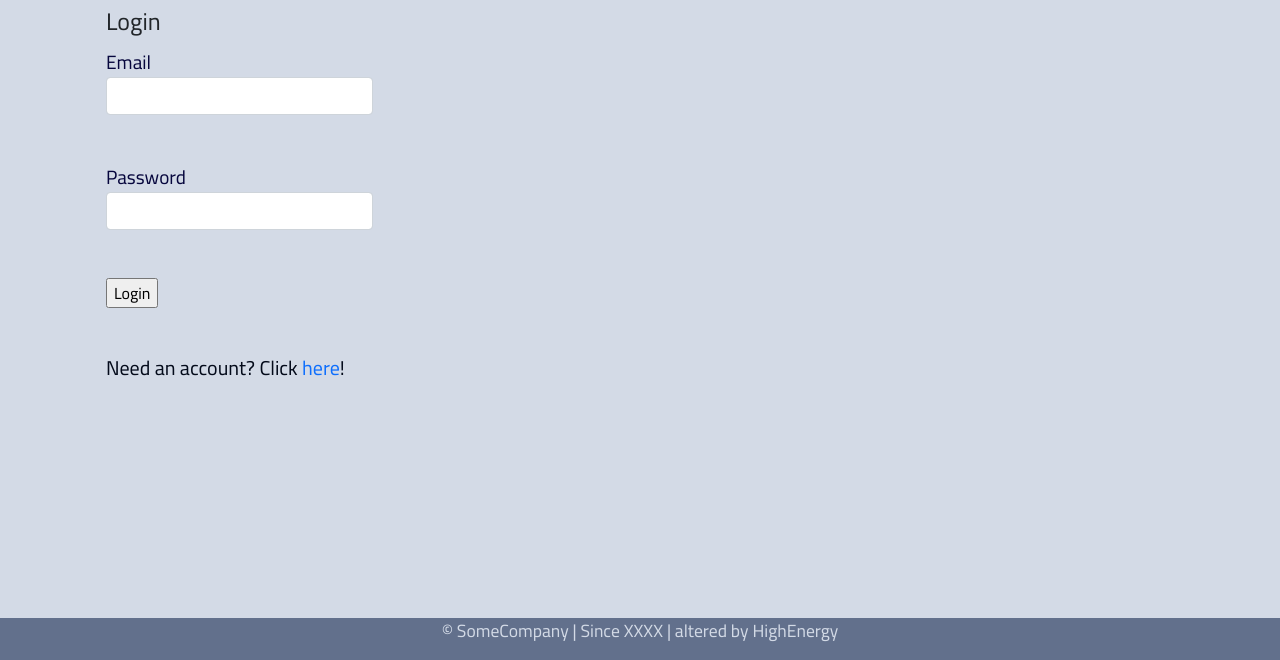
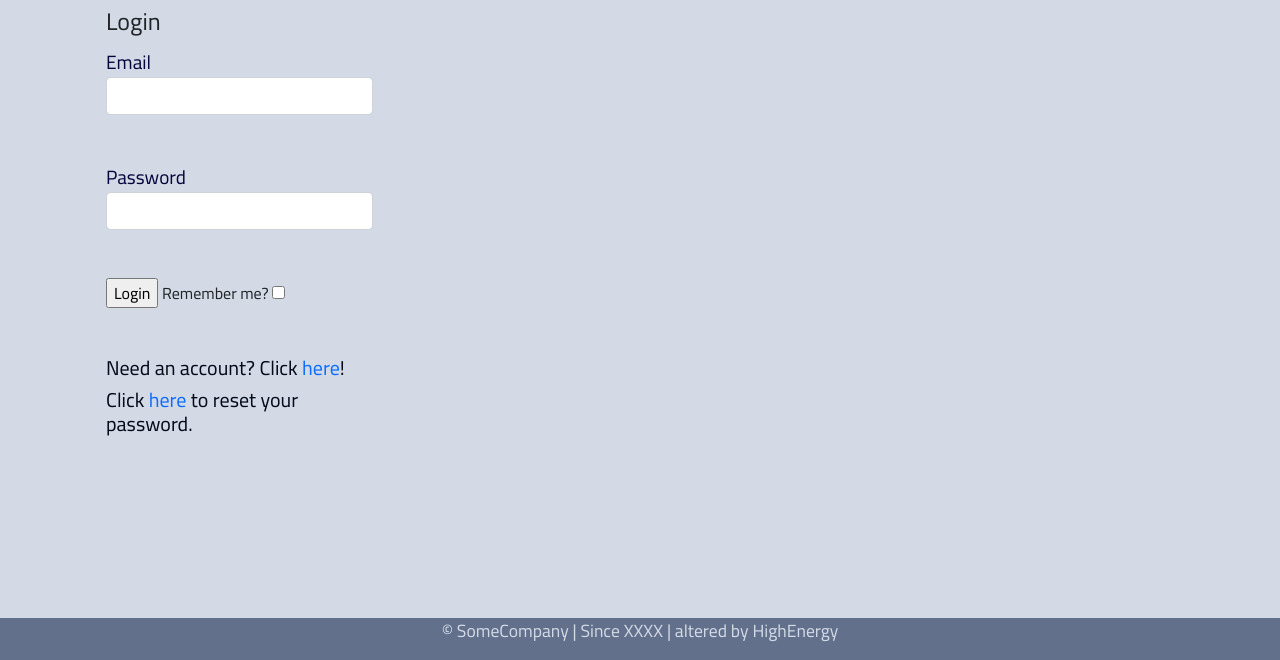
Before and after one commit to AdyPolyCode/Flask-app, a Flask app: page /login in a window 1280 px wide. Shown: the part 140-800 px from the top of the page. Run offline with Flask 2, Linux system fonts and the light colour scheme; some libraries are stand-ins or nearby versions.

Commit message:
added reset anchor

```diff
--- a/templates/login.html
+++ b/templates/login.html
@@ -13,7 +13,7 @@
                         <span>{{ error }}</span>
                     {% endfor %}
                 {% else %}
-                    {{ form.email(class="form-control is-focus") }}
+                    {{ form.email(class="form-control") }}
                 {% endif %}
             </div>
             <div class="form-group col-sm-3 mb-5">
@@ -24,15 +24,18 @@
                         <span>{{ error }}</span>
                     {% endfor %}
                 {% else %}
-                    {{ form.password(class="form-control is-focus") }}
+                    {{ form.password(class="form-control") }}
                 {% endif %}
             </div>
         </fieldset>
         <div class="form-group col-sm-3 mb-5">
             {{ form.submit() }}
+            {{ form.remember.label }}
+            {{ form.remember() }}
         </div>
     <div class="form-group col-sm-3 mb-5">
         <h5>Need an account? Click <a href="{{ url_for('register') }}">here</a>!</h5>
+        <h5>Click <a href="{{ url_for('send_reset_token') }}">here</a> to reset your password.</h5>
     </div>
 </div>
 {% endblock %}
```
